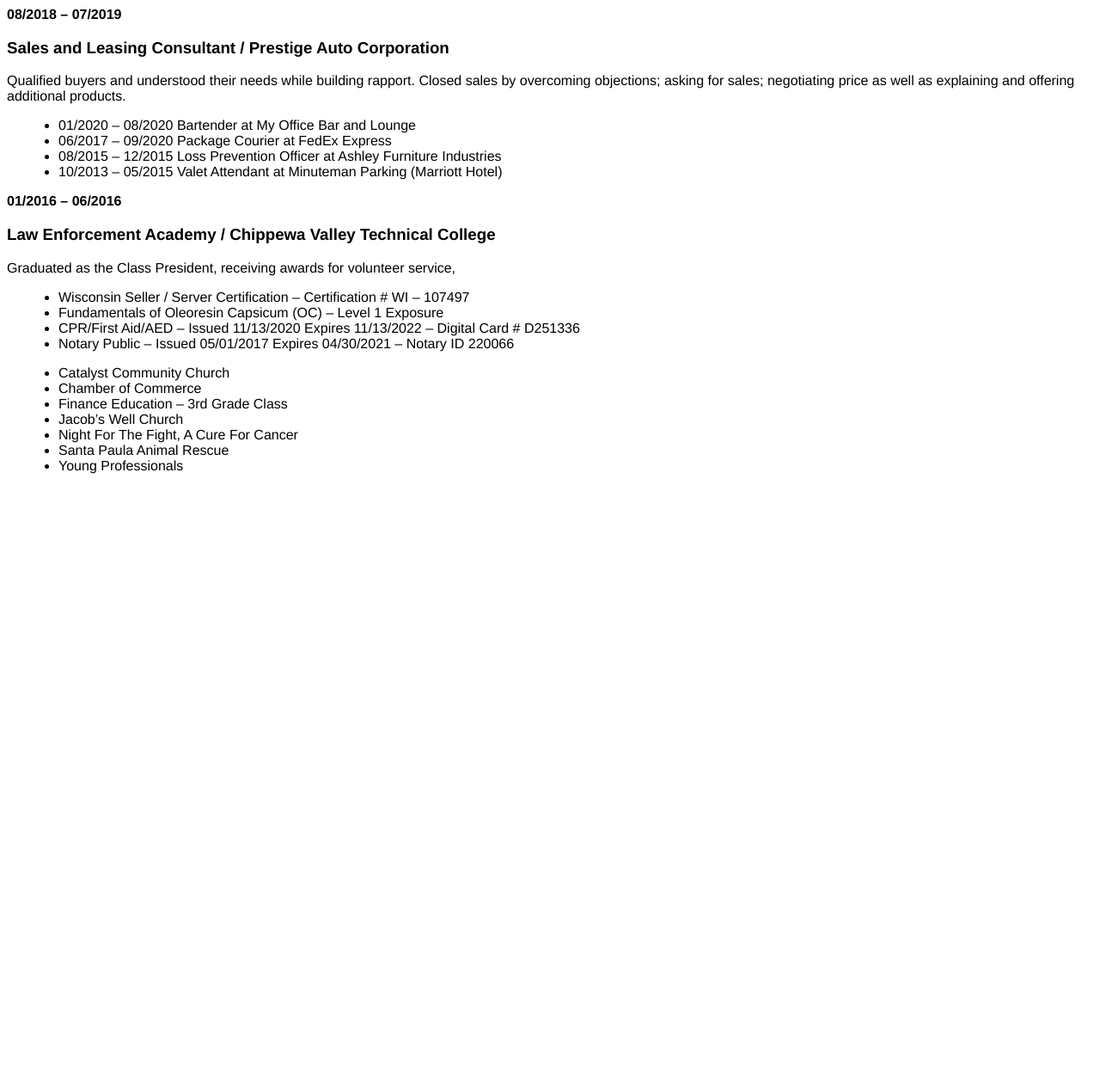
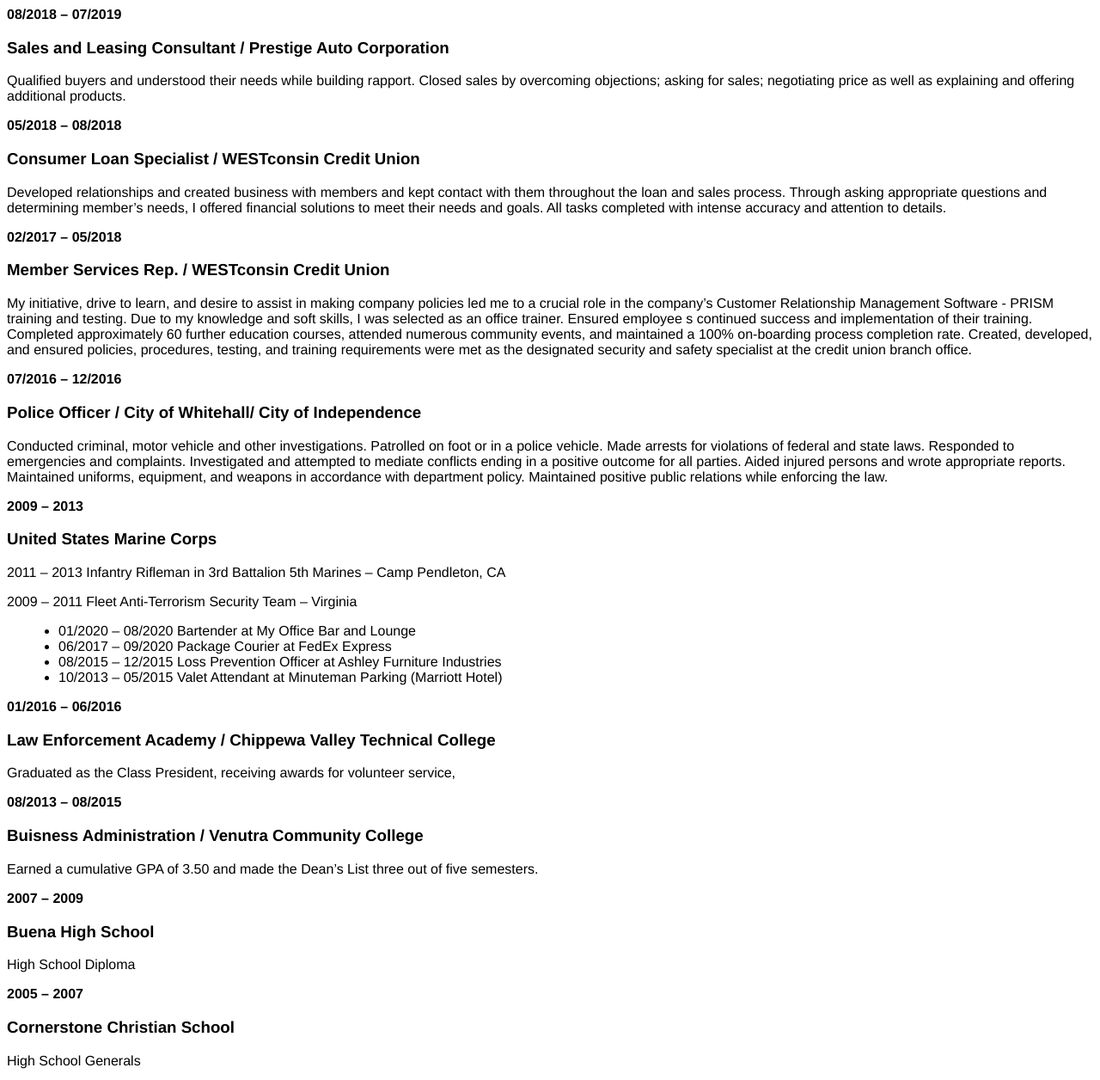
Before and after one commit to dstorbergjr/Resume, a plain HTML site: page index.html in a window 1280 px wide. Shown: the part 340-1596 px from the top of the page at 86% size. Before the commit the page ends 907 px from the top, so only its background shows below. Drawn offline with Linux system fonts and the light colour scheme.

Commit message:
added resume info

```diff
--- a/index.html
+++ b/index.html
@@ -30,6 +30,30 @@
         <h3>Sales and Leasing Consultant / Prestige Auto Corporation</h3>
         <p>Qualified buyers and understood their needs while building rapport. Closed sales by overcoming objections; asking for sales; negotiating price as well as explaining and offering additional products.</p>
       </div>
+      <div class="westconsin">
+        <strong>05/2018 – 08/2018</strong>
+        <h3>Consumer Loan Specialist  / WESTconsin Credit Union</h3>
+        <p>Developed relationships and created business with members and kept contact with them throughout the loan and sales process. Through asking appropriate questions and determining member’s needs, I offered financial solutions to meet their needs and goals. All tasks completed with intense accuracy and attention to details.
+        </p>
+      </div>
+      <div class="westconsin">
+        <strong>02/2017 – 05/2018</strong>
+        <h3>Member Services Rep.  / WESTconsin Credit Union</h3>
+        <p>My initiative, drive to learn, and desire to assist in making company policies led me to a crucial role in the company’s Customer Relationship Management Software - PRISM training and testing. Due to my knowledge and soft skills, I was selected as an office trainer. Ensured employee s continued success and implementation of their training. Completed approximately 60 further education courses, attended numerous community events, and maintained a 100% on-boarding process completion rate. Created, developed, and ensured policies, procedures, testing, and training requirements were met as the designated security and safety specialist at the credit union branch office.
+        </p>
+      </div>
+      <div class="police">
+        <strong>07/2016 – 12/2016</strong>
+        <h3>Police Officer  / City of Whitehall/ City of Independence</h3>
+        <p>Conducted criminal, motor vehicle and other investigations. Patrolled on foot or in a police vehicle. Made arrests for violations of federal and state laws. Responded to emergencies and complaints. Investigated and attempted to mediate conflicts ending in a positive outcome for all parties. Aided injured persons and wrote appropriate reports. Maintained uniforms, equipment, and weapons in accordance with department policy. Maintained positive public relations while enforcing the law.
+        </p>
+      </div>
+      <div class="marines">
+        <strong>2009 – 2013</strong>
+        <h3>United States Marine Corps</h3>
+        <p>2011 – 2013 Infantry Rifleman in 3rd Battalion 5th Marines – Camp Pendleton, CA</p>
+        <p>2009 – 2011 Fleet Anti-Terrorism Security Team – Virginia</p>
+      </div>
     </div>
     <div class="additional-career-history">
       <ul>
@@ -40,9 +64,27 @@
       </ul>
     </div>
     <div class="education">
-      <strong>01/2016 – 06/2016</strong>
-      <h3>Law Enforcement Academy / Chippewa Valley Technical College</h3>
-      <p>Graduated as the Class President, receiving awards for volunteer service,</p>
+      <div class="cvtc">
+        <strong>01/2016 – 06/2016</strong>
+        <h3>Law Enforcement Academy / Chippewa Valley Technical College</h3>
+        <p>Graduated as the Class President, receiving awards for volunteer service,</p>
+        <!-- finish desc after volunteer serv -->
+      </div>
+      <div class="vcc">
+        <strong>08/2013 – 08/2015</strong>
+        <h3>Buisness Administration / Venutra Community College</h3>
+        <p>Earned a cumulative GPA of 3.50 and made the Dean’s List three out of five semesters.</p>
+      </div>
+      <div class="buena">
+        <strong>2007 – 2009 </strong>
+        <h3>Buena High School</h3>
+        <p>High School Diploma</p>
+      </div>
+      <div class="cornerstone">
+        <strong>2005 – 2007 </strong>
+        <h3>Cornerstone Christian School</h3>
+        <p>High School Generals</p>
+      </div>
     </div>
     <div class="certifications-awards">
       <ul>
```
